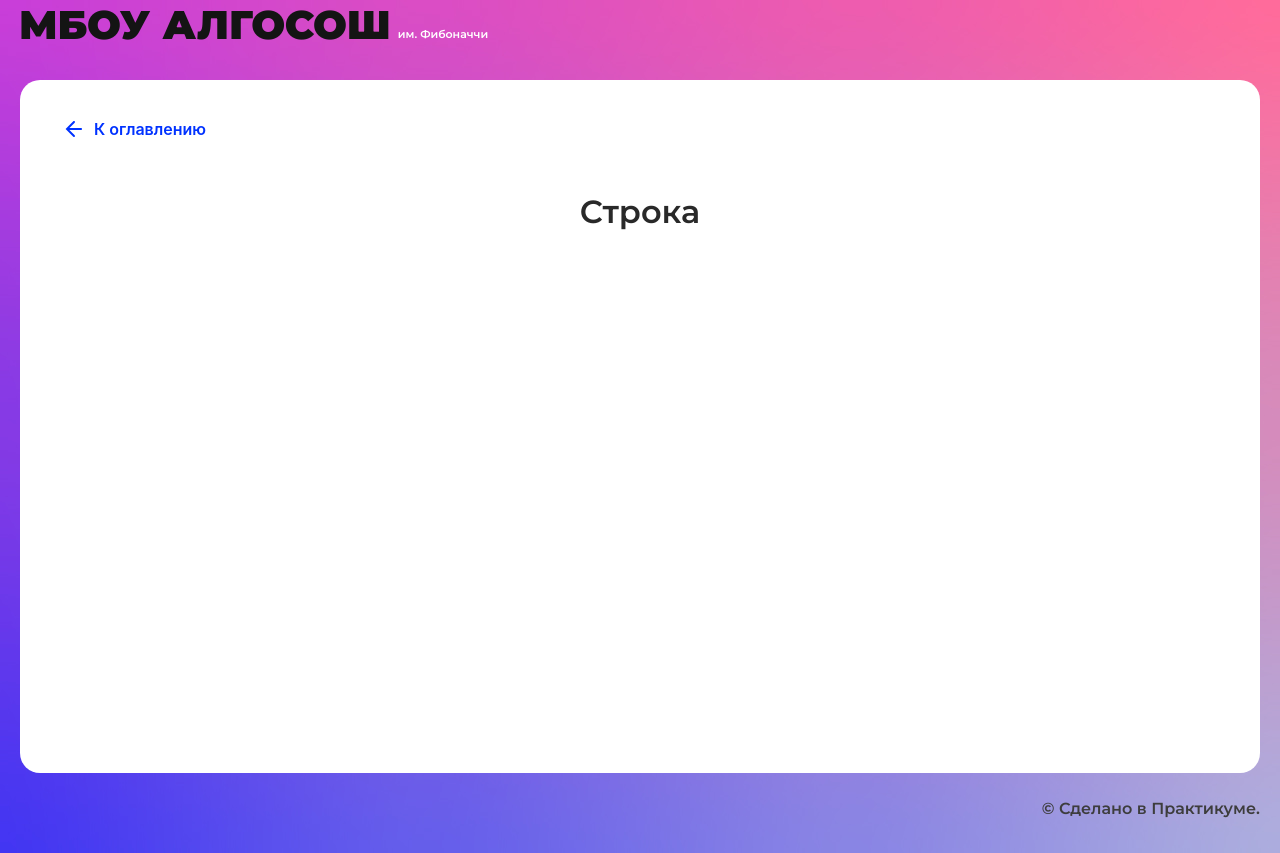
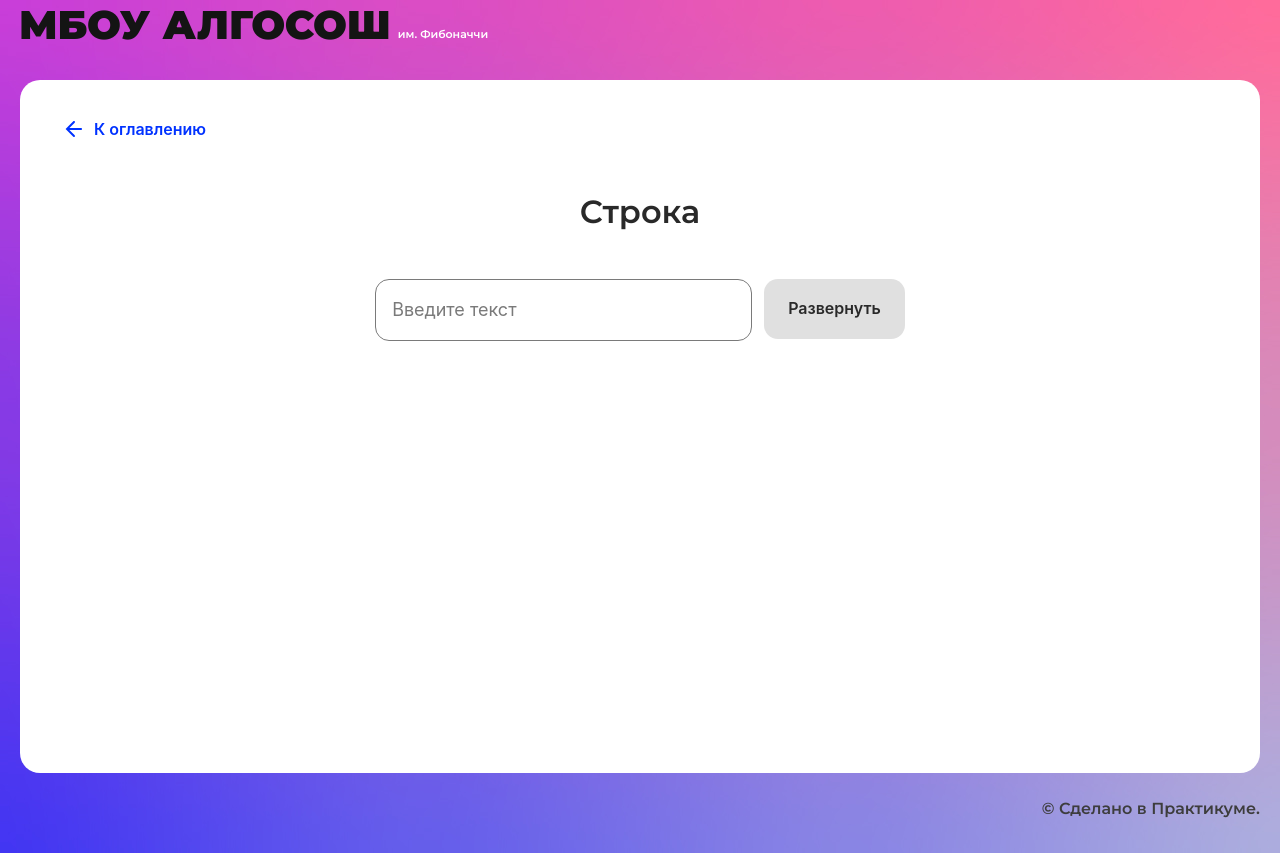
Before and after one commit to levvic/algorithms, a React (Create React App) app: page /recursion in a window 1280 px wide. Built offline with nearby package versions, Linux system fonts and the light colour scheme.

Commit message:
feat: reverse string

```diff
--- /dev/null
+++ b/src/components/string/string.module.css
@@ -0,0 +1,19 @@
+.form {
+    display: flex;
+    flex-direction: row;
+    justify-content: center;
+}
+
+.input {
+    max-width: 377px;
+    margin-right: 12px;
+}
+
+.list {
+    margin-top: 120px;
+    list-style: none;
+    display: flex;
+    flex-direction: row;
+    justify-content: center;
+    gap: 16px;
+}
--- a/src/components/string/string.tsx
+++ b/src/components/string/string.tsx
@@ -1,10 +1,98 @@
 import React from "react";
 import { SolutionLayout } from "../ui/solution-layout/solution-layout";
+import { Circle } from "../ui/circle/circle";
+import { Input } from "../ui/input/input";
+import { Button } from "../ui/button/button";
+import stringStyles from "./string.module.css";
+import { useState } from "react";
+import { ElementStates } from "../../types/element-states";
+import { setInterval } from "../../utils/utils";
+
+type TElement = {
+  element: string;
+  state: ElementStates;
+};
+
+type TElementState = Array<TElement>;
 
 export const StringComponent: React.FC = () => {
+  const [inputValue, setInputValue] = useState<string>("");
+  const [elements, setElements] = useState<TElementState>([]);
+  const [circles, setCircles] = useState<JSX.Element[]>([]);
+  const [isLoading, setIsLoading] = useState<boolean>(false);
+
+  const updateCircles = () => {
+    setCircles(elements.map((el, index) => {
+      return (
+        <li key={index} >
+        <Circle
+          letter = {el.element}
+          state = {el.state}
+        />
+      </li>
+      )
+    }));
+  }
+
+  const onBtnClick = async () => {
+    setIsLoading(true);
+    updateCircles();
+
+    const mid = elements.length % 2 === 0 ? Math.floor(elements.length / 2) - 1: Math.floor(elements.length / 2);
+    const initialState = elements;
+
+    let temp: TElement;
+    for (let i = 0; i <= mid; i++) {
+      setTimeout(function() {
+        initialState[i].state = ElementStates.Changing;
+        initialState[elements.length - i - 1].state = ElementStates.Changing;
+        setElements(initialState);
+        updateCircles();
+        setTimeout(function() {
+          temp = initialState[elements.length - i - 1];
+          initialState[elements.length - i - 1] = initialState[i];
+          initialState[i] = temp;
+          initialState[i].state = ElementStates.Modified;
+          initialState[elements.length - i - 1].state = ElementStates.Modified;
+          setElements(initialState);
+          updateCircles();
+        }, 1000)
+      }, 1000);
+      await setInterval(1000);
+    }
+
+    setIsLoading(false);
+  };
+
+  const onInputChange = (e: React.FormEvent<HTMLInputElement>) => {
+    setInputValue(e.currentTarget.value);
+    setElements(
+      e.currentTarget.value.split("").map((el) => {
+        return {
+          element: el,
+          state: ElementStates.Default,
+        };
+      })
+    );
+  };
+
   return (
     <SolutionLayout title="Строка">
-
+      <form className={stringStyles.form} onSubmit={(e) => e.preventDefault()}>
+        <Input
+          maxLength={11}
+          extraClass={stringStyles.input}
+          onChange={(e) => onInputChange(e)}
+          value={inputValue}
+        />
+        <Button
+          disabled={inputValue === ""}
+          isLoader={isLoading}
+          text="Развернуть"
+          onClick={onBtnClick}
+        />
+      </form>
+      <ul className={stringStyles.list}>{circles}</ul>
     </SolutionLayout>
   );
 };
--- /dev/null
+++ b/src/utils/utils.tsx
@@ -0,0 +1 @@
+export const setInterval = (ms: number) => new Promise(res => setTimeout(res, ms));
```
Also changed, not shown: 2 other files (tests, documents, lock files or other folders).
